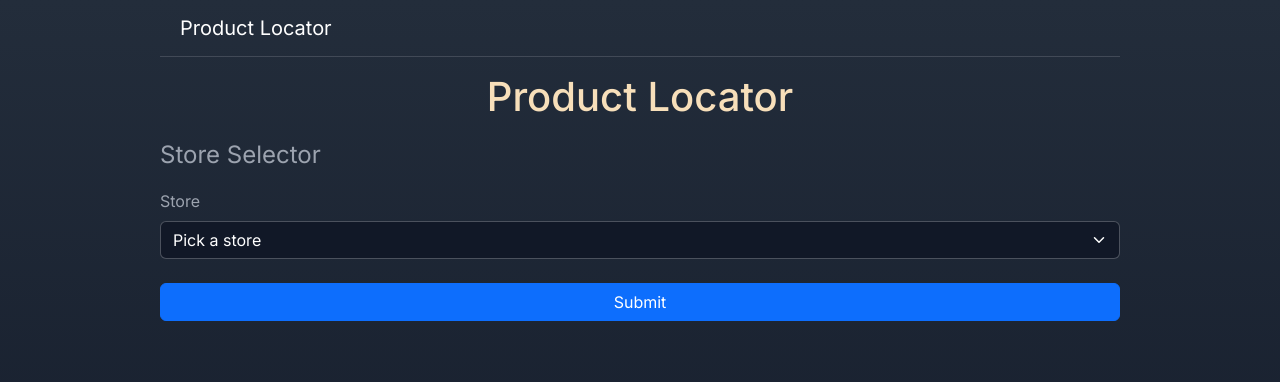
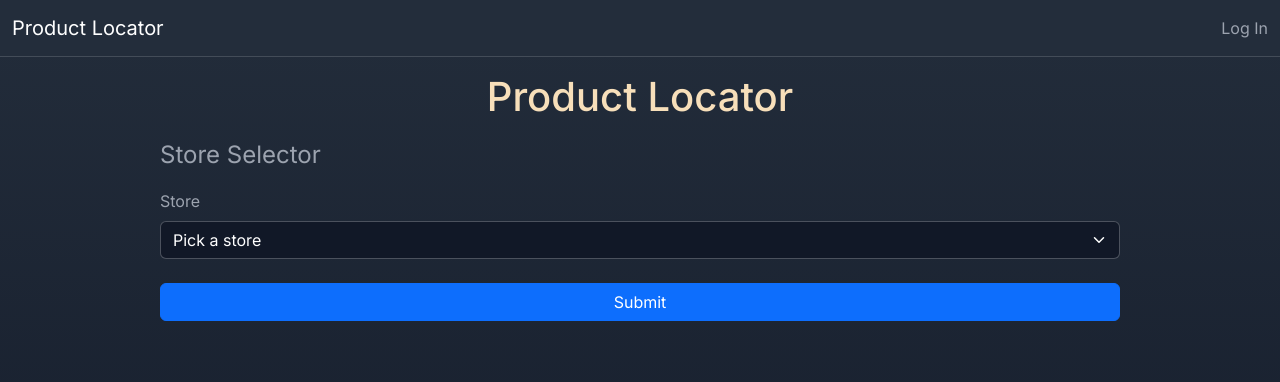
Before and after one commit to mmonj/Inventory-Manager, a Django app: page /product_locator/ in a window 1280 px wide. Shown: the top 382 px of the page. Run offline with Django 4.2, Linux system fonts and the light colour scheme; tables that the repository leaves empty hold one stand-in row (values such as "Sample post"); some libraries are stand-ins or nearby versions.

Commit message:
create navbar include template

```diff
--- /dev/null
+++ b/product_locator/templates/product_locator/includes/navbar.html
@@ -0,0 +1,25 @@
+<nav class="navbar navbar-expand-lg bg-body-tertiary border-bottom bg-blue-theme">
+  <div class="container-fluid">
+    <a class="navbar-brand" href="{% url 'product_locator:index' %}">Product Locator</a>
+    <button class="navbar-toggler" type="button" data-bs-toggle="collapse" data-bs-target="#navbarSupportedContent" aria-controls="navbarSupportedContent" aria-expanded="false" aria-label="Toggle navigation">
+      <span class="navbar-toggler-icon"></span>
+    </button>
+    <div class="collapse navbar-collapse" id="navbarSupportedContent">
+      <ul class="navbar-nav me-auto mb-2 mb-lg-0">
+        {% if user.is_superuser %}
+          <li class="nav-item">
+            <a class="nav-link" href="{% url 'product_locator:add_new_products' %}">Add New Products</a>
+          </li>
+        {% endif %}
+
+      </ul>
+        <div class="text-body my-1">
+          {% if not user.is_authenticated %}
+            <a class="nav-link" href="{% url 'logger:login_view' %}">Log In</a>
+          {% else %}
+            <a class="nav-link" href="{% url 'logger:logout_view' %}">Log Out</a>
+          {% endif %}
+        </div>
+    </div>
+  </div>
+</nav>
--- a/product_locator/templates/product_locator/index.html
+++ b/product_locator/templates/product_locator/index.html
@@ -21,13 +21,7 @@
 {% endblock %}
 
 {% block body_header %}
-  <nav class="navbar mw-rem-60 mx-auto border-bottom">
-    <div class="container-fluid">
-      <a class="navbar-brand" href="{% url 'product_locator:index' %}">
-        <span class="mx-2">Product Locator</span>
-      </a>
-    </div>
-  </nav>
+  {% include "product_locator/includes/navbar.html" %}
 {% endblock %}
 
 {% block body_main %}
```
